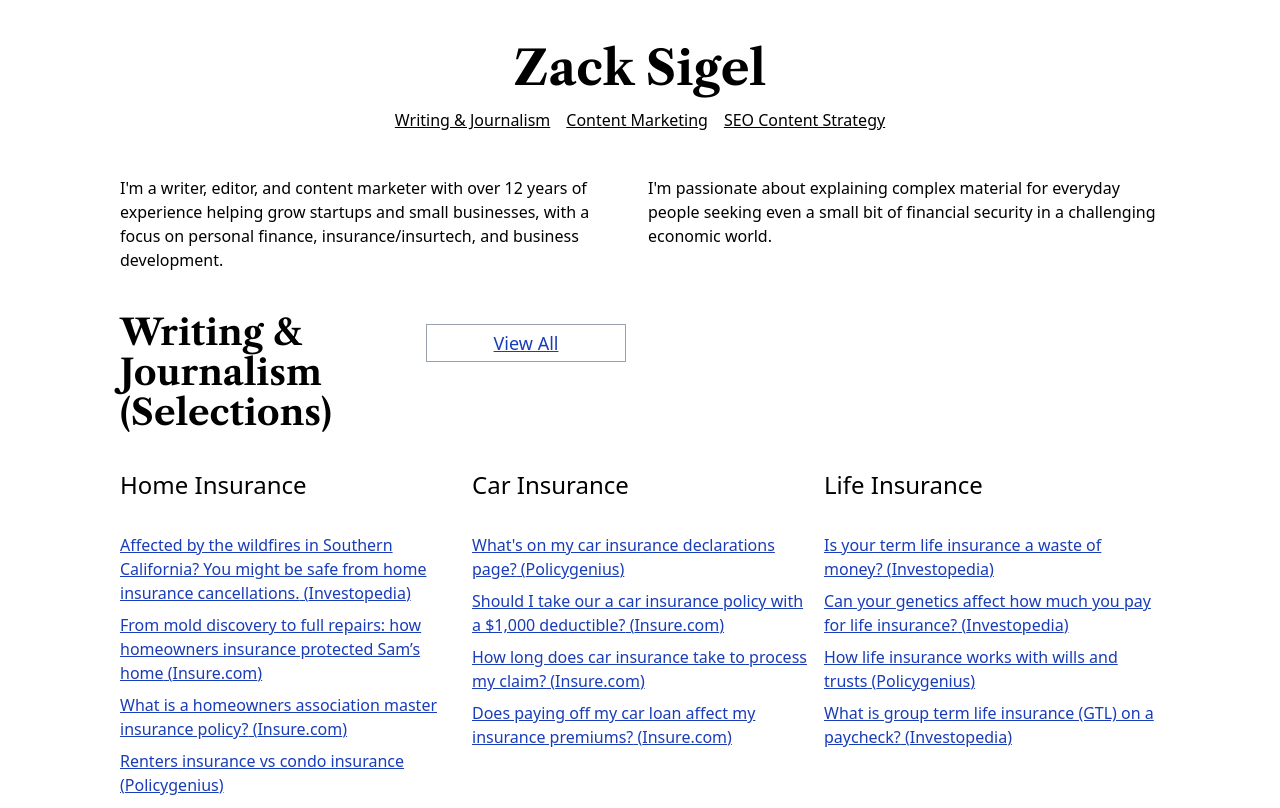
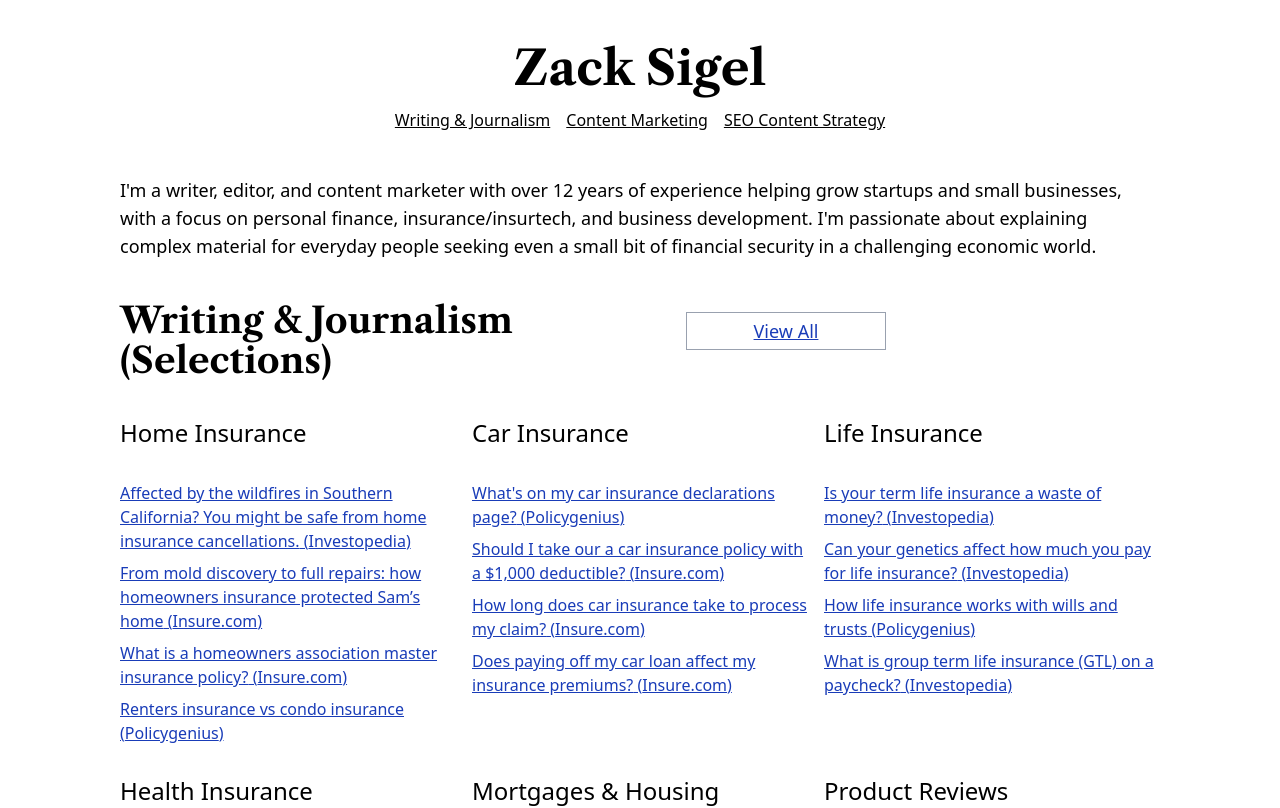
Before and after one commit to zacksigel/my-portfolio, a React (Vite) app: page / in a window 1280 px wide. Shown: the top 808 px of the page. Built offline with nearby package versions, Linux system fonts and the light colour scheme.

Commit message:
judy project added and writing section fixed

```diff
--- a/src/data/projects.json
+++ b/src/data/projects.json
@@ -14,7 +14,8 @@
         "description": "I developed and executed the content marketing strategy for Judy Zhou, a rising NYC real estate agent, including building her website, writing and sending her monthly newsletter, and consulting on her social media presence.",
         "category": "Content Marketing",
         "image": "/assets/Judy_Rectangle.jpg",
-        "overview": "Judy Zhou is an independent real estate agent in New York who wanted to overhaul her marketing strategy in order to generate more leads. In May 2023, she hired me to "
+        "overview": "Judy Zhou is an independent real estate agent in New York who wanted to overhaul her online in order to generate more leads. In May 2023, she hired me to generate a top-down content marketing strategy that positioned her as an authoritative voice in the industry.",
+        "role": "I built her website, including writing all of the copy, and optimized it for SEO, resulting in its placement at the top of page 1 on Google. I also write her monthly newsletter, which now reaches thousands of subscribers. We worked together to define her voice and target specific personas across renters, buyers and sellers. Both the newsletter and website have directly led to new clients and exclusive listings, and Zhou has now been recognized as a top broker in New York by Douglas Elliman."
       },
     {
       "id": "policygenius-finverts",
--- a/src/pages/Home.tsx
+++ b/src/pages/Home.tsx
@@ -16,20 +16,13 @@ export default function Home() {
     <div>
 <div className="flex flex-col w-5/6 mx-auto mt-6">
   <div className="flex flex-row gap-4 mb-8">
-    <div className="w-1/2">
-      <p className="mb-2">
-        I'm a writer, editor, and content marketer with over 12 years of experience helping grow startups and small businesses, with a focus on personal finance, insurance/insurtech, and business development.
+      <p className="mb-2 text-lg">
+        I'm a writer, editor, and content marketer with over 12 years of experience helping grow startups and small businesses, with a focus on personal finance, insurance/insurtech, and business development. I'm passionate about explaining complex material for everyday people seeking even a small bit of financial security in a challenging economic world.
       </p>
-    </div>
-    <div className="w-1/2">
-      <p className="mb-2">
-      I'm passionate about explaining complex material for everyday people seeking even a small bit of financial security in a challenging economic world.
-      </p>
-    </div>
   </div>
   <div className="mb-14">
   <div className="flex flex-row gap-4">
-    <div className="w-1/4">
+    <div className="w-2/4">
       <h2 id="writing" className="text-4xl font-semibold font-libre-caslon mb-6">Writing & Journalism (Selections)</h2>
 
     </div>
```
